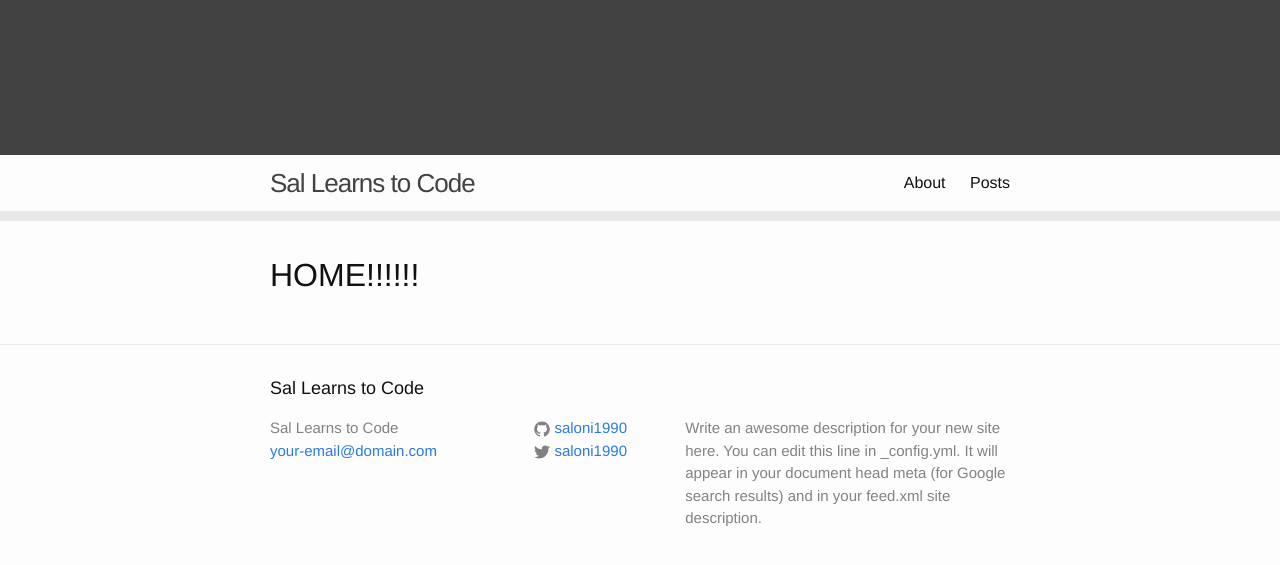
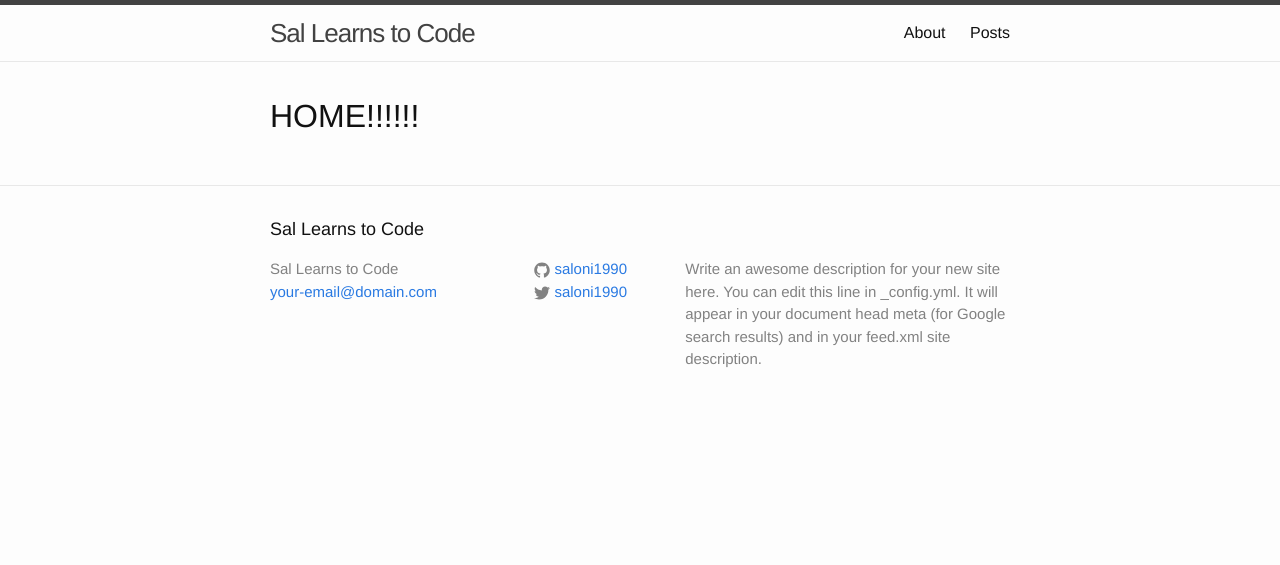
Before and after one commit to saloni1990/saloni1990.github.io, a Jekyll site: the page built from index.html, in a window 1280 px wide. Shown: the top 565 px of the page. Built offline with Jekyll 4.4.1, drawn with Linux system fonts in a browser that asks for light colours.

Commit message:
Update _layout.scss

```diff
--- a/_sass/_layout.scss
+++ b/_sass/_layout.scss
@@ -2,8 +2,8 @@
  * Site header
  */
 .site-header {
-    border-top: 155px solid $grey-color-dark;
-    border-bottom: 10px solid $grey-color-light;
+    border-top: 5px solid $grey-color-dark;
+    border-bottom: 1px solid $grey-color-light;
     min-height: 56px;
 
 
```
